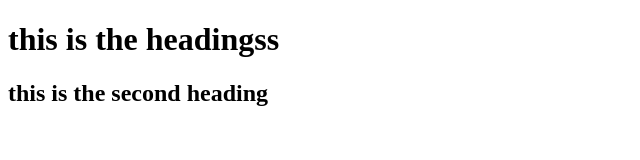
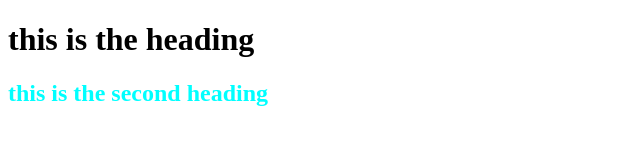
Before and after one commit to Abdixa/abdixa.github.io, a plain HTML site: page index.html in a window 1280 px wide. Shown: the whole page, without its empty margins (0-640 px from the left). Drawn offline with Linux system fonts and the light colour scheme.

Commit message:
add style

```diff
--- a/index.html
+++ b/index.html
@@ -2,9 +2,14 @@
 <html lang="en">
     <head>
         <title>my website</title>
+        <style>
+            h2{
+                color:aqua;
+            }
+        </style>
     </head>
     <body>
-        <h1> this is the headingss</h1>
+        <h1> this is the heading</h1>
         <h2> this is the second heading</h2>
     </body>
 </html>
```
